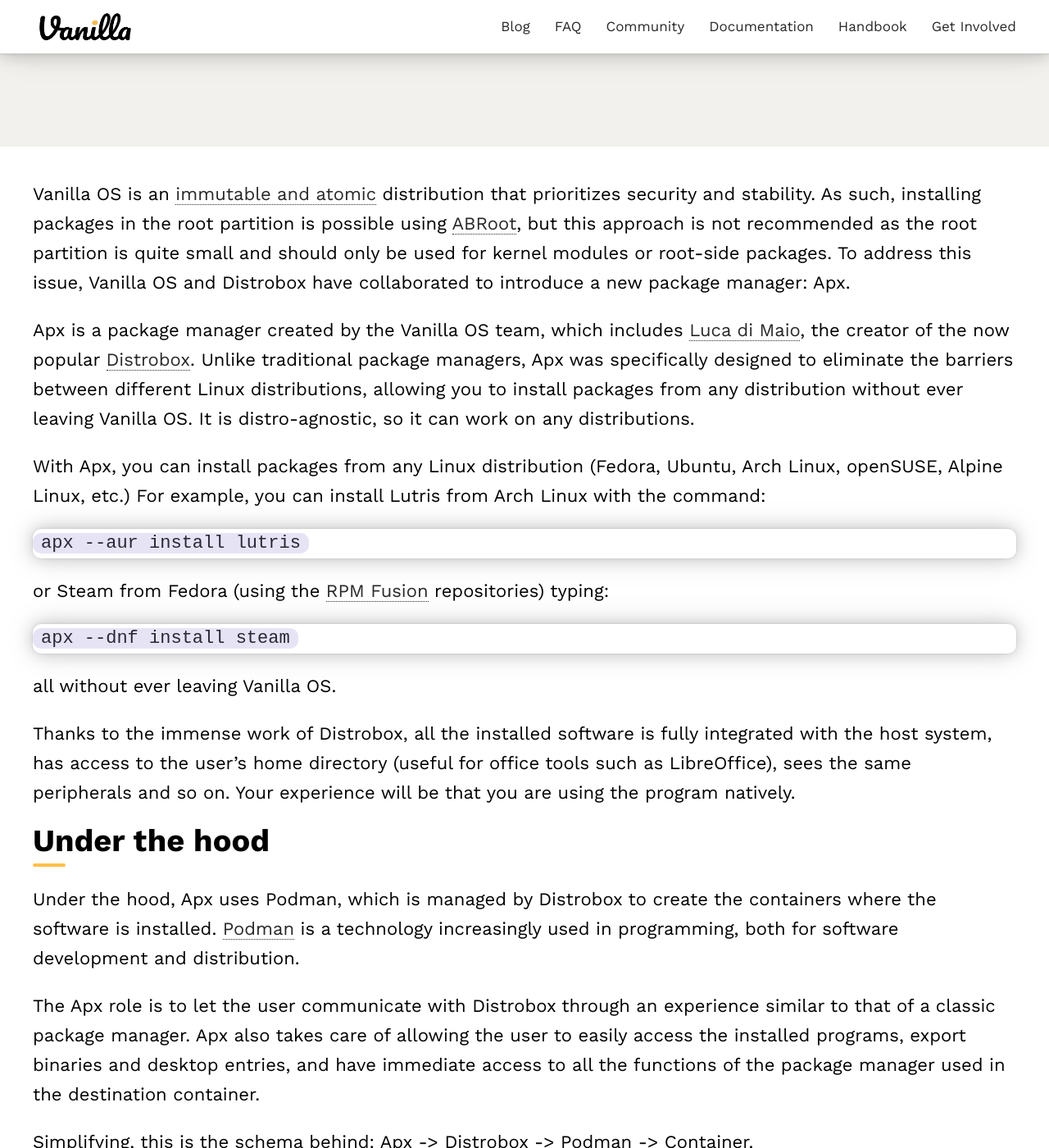
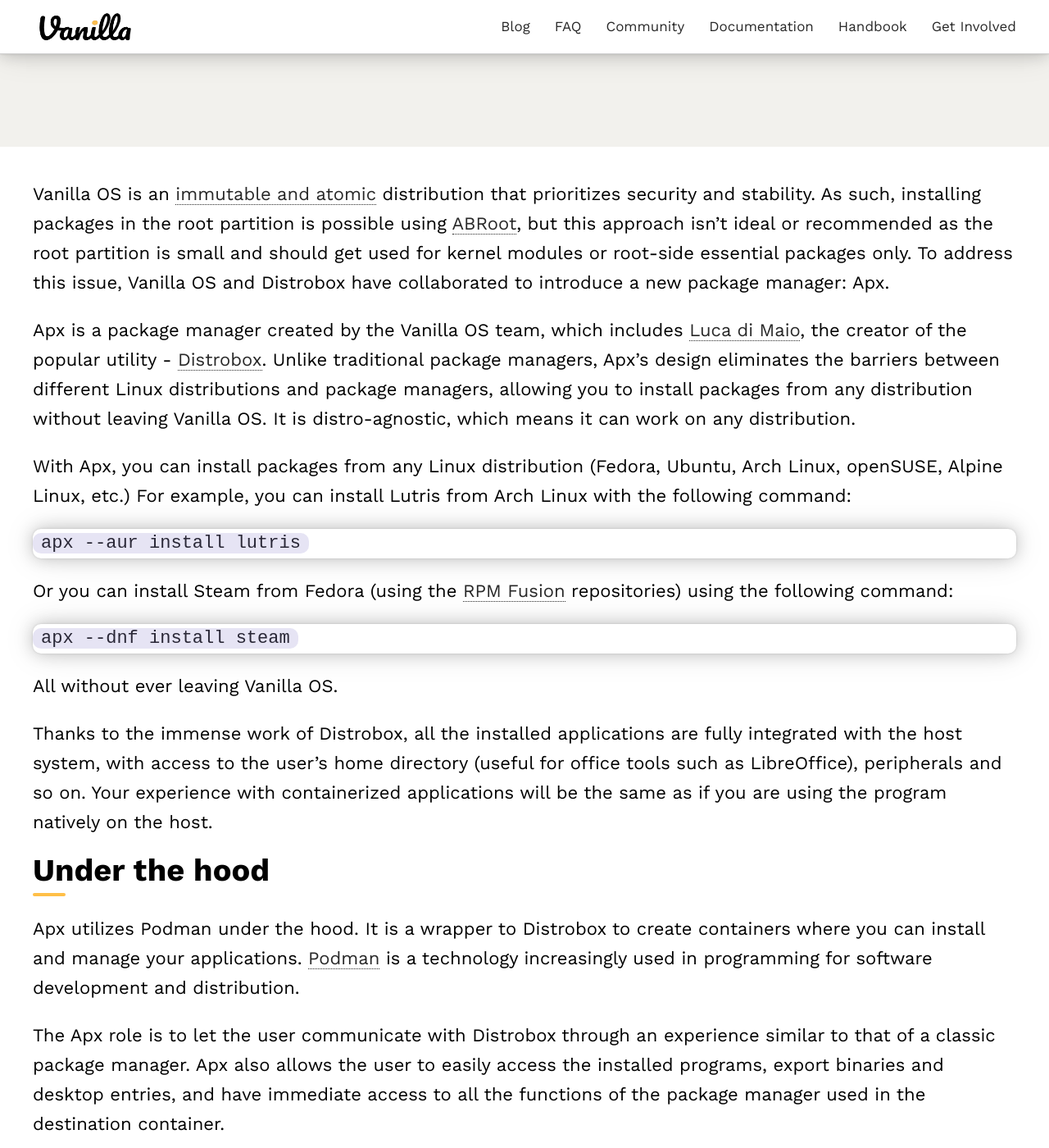
Before and after one commit to Vanilla-OS/website, a Jekyll site: the page built from _posts/2023-01-28-apx-the-unconventional-pkg-manager.md, in a window 1280 px wide and 1400 px high, scrolled down 320 px. Shown: the whole window at 82% size. Built offline with Jekyll 4.4.1, drawn with Linux system fonts in a browser that asks for light colours; nearby versions of some CDN libraries; a style sheet for code colours, icons or effects is not loaded; some of the changed text lies outside the part shown.

Commit message:
Update apx post

````diff
--- a/_posts/2023-01-28-apx-the-unconventional-pkg-manager.md
+++ b/_posts/2023-01-28-apx-the-unconventional-pkg-manager.md
@@ -1,43 +1,43 @@
 ---
 title: "Apx, an unconventional package manager"
-description: "Expore Apx, the distro-agnostic package manager made by Vanilla OS and Distrobox."
+description: "Explore Apx, the distro-agnostic package manager made by Vanilla OS and Distrobox."
 published: 2023-01-28
 layout: article
 published: true
 comments: true
 ---
 
-Vanilla OS is an [immutable and atomic](https://vanillaos.org/2023/01/28/almost-vs-abroot.html#immutability-and-atomicity) distribution that prioritizes security and stability. As such, installing packages in the root partition is possible using [ABRoot](https://documentation.vanillaos.org/docs/apx/), but this approach is not recommended as the root partition is quite small and should only be used for kernel modules or root-side packages. To address this issue, Vanilla OS and Distrobox have collaborated to introduce a new package manager: Apx.
+Vanilla OS is an [immutable and atomic](https://vanillaos.org/2023/01/28/almost-vs-abroot.html#immutability-and-atomicity) distribution that prioritizes security and stability. As such, installing packages in the root partition is possible using [ABRoot](https://documentation.vanillaos.org/docs/apx/), but this approach isn't ideal or recommended as the root partition is small and should get used for kernel modules or root-side essential packages only. To address this issue, Vanilla OS and Distrobox have collaborated to introduce a new package manager: Apx.
 
-Apx is a package manager created by the Vanilla OS team, which includes [Luca di Maio](https://github.com/89luca89), the creator of the now popular [Distrobox](https://github.com/89luca89/distrobox). Unlike traditional package managers, Apx was specifically designed to eliminate the barriers between different Linux distributions, allowing you to install packages from any distribution without ever leaving Vanilla OS. It is distro-agnostic, so it can work on any distributions.
+Apx is a package manager created by the Vanilla OS team, which includes [Luca di Maio](https://github.com/89luca89), the creator of the popular utility - [Distrobox](https://github.com/89luca89/distrobox). Unlike traditional package managers, Apx's design eliminates the barriers between different Linux distributions and package managers, allowing you to install packages from any distribution without leaving Vanilla OS. It is distro-agnostic, which means it can work on any distribution.
 
-With Apx, you can install packages from any Linux distribution (Fedora, Ubuntu, Arch Linux, openSUSE, Alpine Linux, etc.) For example, you can install Lutris from Arch Linux with the command:
+With Apx, you can install packages from any Linux distribution (Fedora, Ubuntu, Arch Linux, openSUSE, Alpine Linux, etc.) For example, you can install Lutris from Arch Linux with the following command:
 
 ```bash
 apx --aur install lutris
 ```
 
-or Steam from Fedora (using the [RPM Fusion](https://rpmfusion.org/) repositories) typing:
+Or you can install Steam from Fedora (using the [RPM Fusion](https://rpmfusion.org/) repositories) using the following command:
 
 ```bash
 apx --dnf install steam
 ```
 
-all without ever leaving Vanilla OS.
+All without ever leaving Vanilla OS.
 
-Thanks to the immense work of Distrobox, all the installed software is fully integrated with the host system, has access to the user's home directory (useful for office tools such as LibreOffice), sees the same peripherals and so on. Your experience will be that you are using the program natively.
+Thanks to the immense work of Distrobox, all the installed applications are fully integrated with the host system, with access to the user's home directory (useful for office tools such as LibreOffice), peripherals and so on. Your experience with containerized applications will be the same as if you are using the program natively on the host.
 
 ## Under the hood
 
-Under the hood, Apx uses Podman, which is managed by Distrobox to create the containers where the software is installed. [Podman](https://podman.io/) is a technology increasingly used in programming, both for software development and distribution.
+Apx utilizes Podman under the hood. It is a wrapper to Distrobox to create containers where you can install and manage your applications. [Podman](https://podman.io/) is a technology increasingly used in programming for software development and distribution.
 
-The Apx role is to let the user communicate with Distrobox through an experience similar to that of a classic package manager. Apx also takes care of allowing the user to easily access the installed programs, export binaries and desktop entries, and have immediate access to all the functions of the package manager used in the destination container.
+The Apx role is to let the user communicate with Distrobox through an experience similar to that of a classic package manager. Apx also allows the user to easily access the installed programs, export binaries and desktop entries, and have immediate access to all the functions of the package manager used in the destination container.
 
 Simplifying, this is the schema behind: Apx -> Distrobox -> Podman -> Container.
 
 ## Apx Commands
 
-The commands of Apx are almost completely similar to those of APT, the package manager adopted by Debian-based distributions. Additionally, Apx offers the use of a single interface to access the package managers of each distribution, for example, it will not be necessary to use `pacman` or `dnf` directly, just use the dedicated command in `apx`, which will automatically redirect to the correct one.
+The commands of Apx are almost similar to those of APT, the package manager adopted by Debian-based distributions. Additionally, Apx offers a simple unified interface to access the package managers of multiple distributions. For example, it will not be necessary to use `pacman` or `dnf` commands directly. Instead, you can use the apx commands with dedicated flags (which automatically redirects and executes it inside the container).
 
 Below is the list of supported commands:
 
@@ -68,20 +68,18 @@
       --apk           Install packages from the Alpine repository.
       --apt           Install packages from the Ubuntu repository.
       --aur           Install packages from the AUR (Arch User Repository).
-      --dnf           Install packages from the Fedora's DNF (Dandified YUM) repository.
+      --dnf           Install packages from Fedora's DNF (Dandified YUM) repository.
   -h, --help          help for apx
-  -n, --name string   Create or use custom container with this name.
+  -n, --name string   Create or use a custom container with this name.
   -v, --version       version for apx
 ```
 
-At any time, it is possible to open a shell on the container you want and operate as if you were in that specific distribution. For example, you can type:
+At any time, it is possible to open a shell on the container you want and operate as if you were in that specific distribution. For example, you can type the following command to enter the Fedora container:
 
 ```bash
 apx enter --dnf
 ```
 
-to enter the Fedora container.
-
 ## Useful links
 
 - [Apx documentation](https://documentation.vanillaos.org/docs/apx/)
````
Also changed, not shown: other parts of _posts/2023-01-28-apx-the-unconventional-pkg-manager.md (+2 -2 lines).
